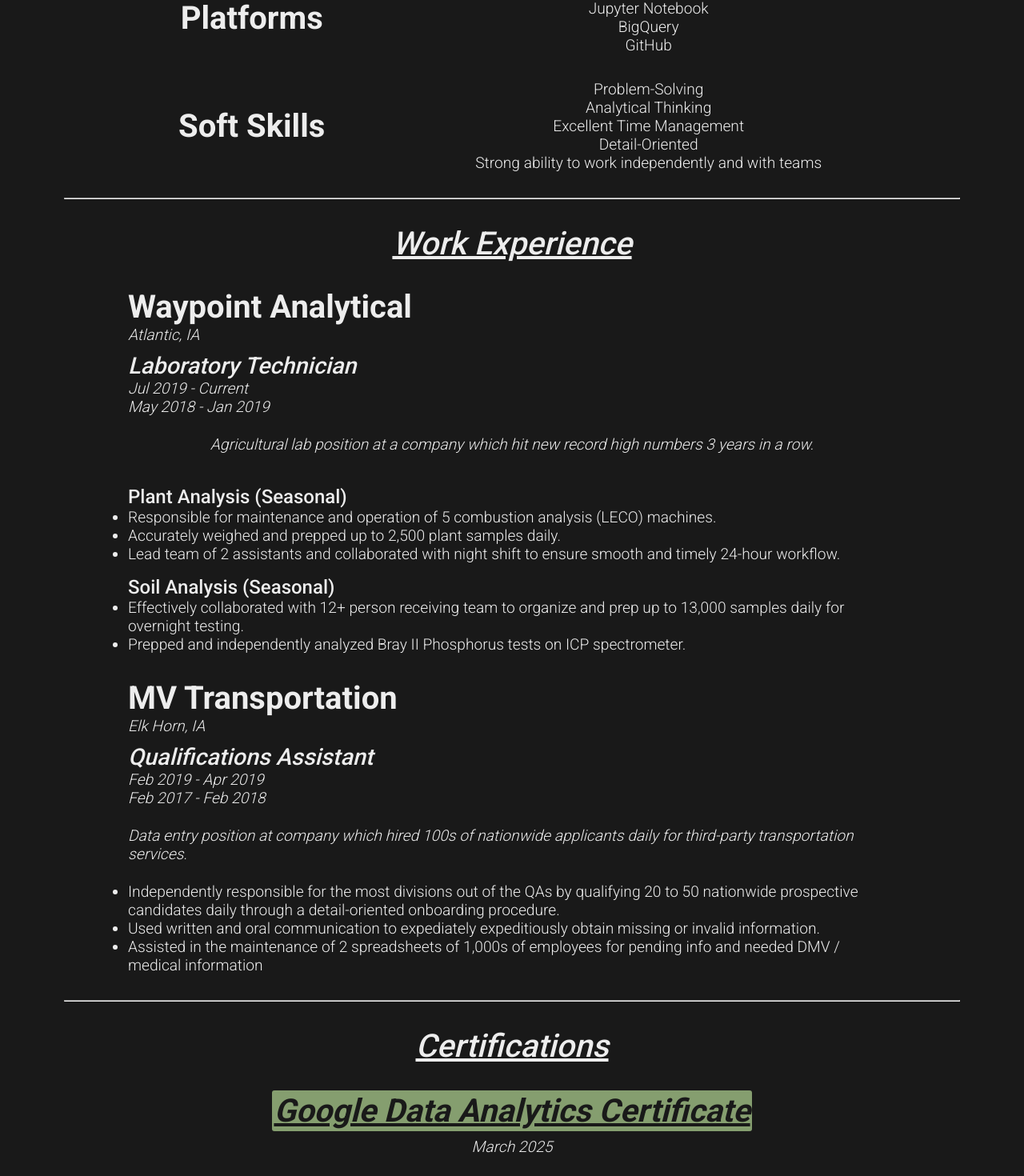
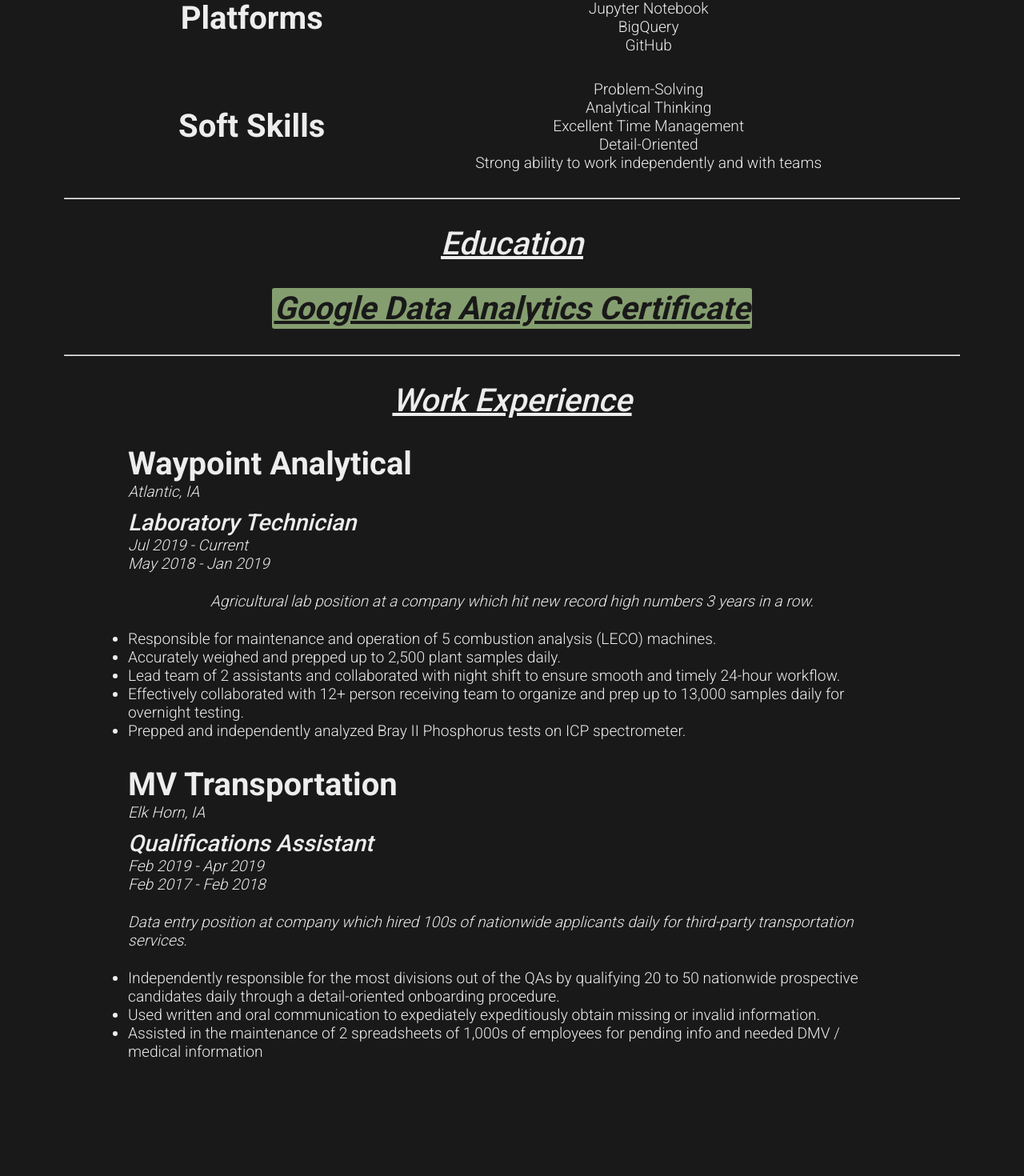
Before and after one commit to ClownChad/Portfolio, a Next.js app: page / in a window 1280 px wide. Shown: the part 1022-2492 px from the top of the page at 80% size. After the commit the page ends 2380 px from the top, so only its background shows below. Built offline with nearby package versions, Linux system fonts and the light colour scheme; a web font is replaced by a local one.

Commit message:
Updated home page to 2025.03.25_v2 information

```diff
--- a/app/page.module.css
+++ b/app/page.module.css
@@ -112,34 +112,22 @@
     font-weight: 300;
   }
 
-  .waypoint_season{
-    margin-top: 1rem;
-    font-size: var(--fs_header_3);
-    font-weight: 500;
-  }
-
   .job_desc_list{
     font-size: var(--fs_p);
     font-weight: 300;
   }
 }
 
-.certs_cont{
+.edu_cont{
   display: flex;
   flex-direction: column;
   justify-content: center;
   align-items: center;
   height: 100%;
 
-  .cert_title{
+  .edu_title{
     margin-top: 2rem;
     font-size: var(--fs_header);
     font-weight: 700;
   }
-
-  .cert_date{
-    margin-top: 0.5rem;
-    font-size: var(--fs_p);
-    font-style: italic;
-  }
 }
--- a/app/page.tsx
+++ b/app/page.tsx
@@ -66,6 +66,21 @@
 
       <hr/>
 
+      <div className={`${styles.edu_cont} section`}>
+        <h1 className={"section_title"}>Education</h1>
+
+        <h2 className={`${styles.edu_title} ${"text_em_link"}`}>
+          <Link
+            href="https://coursera.org/verify/professional-cert/V14UY7PYG6LI"
+            target="_blank"
+          >
+            Google Data Analytics Certificate
+          </Link>
+        </h2>
+      </div>
+
+      <hr/>
+
       <div className={`${styles.experience_cont} section`}>
         <h1 className={"section_title"}>Work Experience</h1>
 
@@ -88,15 +103,10 @@
         <div className={styles.job_desc_cont}>
           <p className={styles.job_overview}>Agricultural lab position at a company which hit new record high numbers 3 years in a row.</p>
 
-          <p className={styles.waypoint_season}>Plant Analysis (Seasonal)</p>
           <ul className={styles.job_desc_list}>
             <li>Responsible for maintenance and operation of 5 combustion analysis (LECO) machines.</li>
             <li>Accurately weighed and prepped up to 2,500 plant samples daily.</li>
             <li>Lead team of 2 assistants and collaborated with night shift to ensure smooth and timely 24-hour workflow.</li>
-          </ul>
-
-          <p className={styles.waypoint_season}>Soil Analysis (Seasonal)</p>
-          <ul className={styles.job_desc_list}>
             <li>Effectively collaborated with 12+ person receiving team to organize and prep up to 13,000 samples daily for overnight testing.</li>
             <li>Prepped and independently analyzed Bray II Phosphorus tests on ICP spectrometer.</li>
           </ul>
@@ -128,22 +138,6 @@
           </ul>
         </div>
       </div>
-
-      <hr/>
-
-      <div className={`${styles.certs_cont} section`}>
-        <h1 className={"section_title"}>Certifications</h1>
-
-        <h2 className={`${styles.cert_title} ${"text_em_link"}`}>
-          <Link
-            href="https://coursera.org/verify/professional-cert/V14UY7PYG6LI"
-            target="_blank"
-          >
-            Google Data Analytics Certificate
-          </Link>
-        </h2>
-        <p className={styles.cert_date}>March 2025</p>
-      </div>
     </main>
   )
 
```
